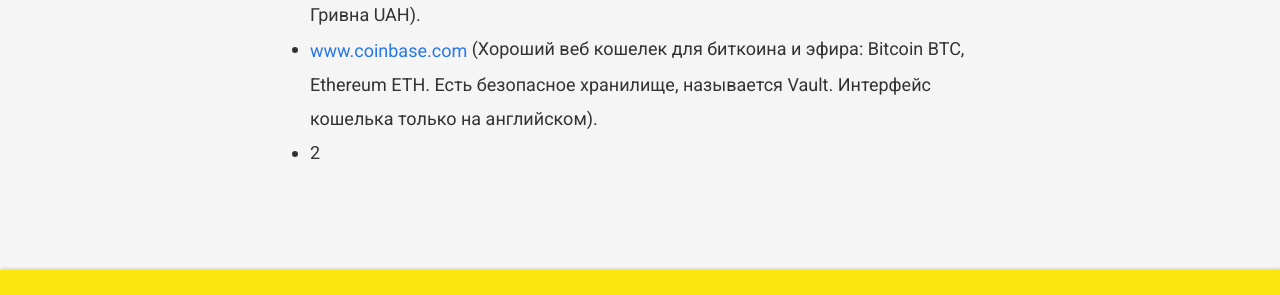
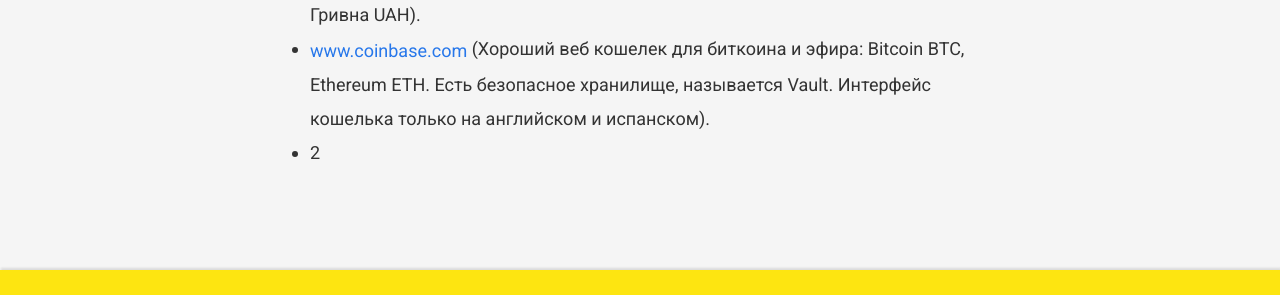
Before and after one commit to VadymVolos/vadymvolos.github.io, a Jekyll site: the page built from exchange-rates.md, in a window 1280 px wide. Shown: the part 494-789 px from the top of the page. Built offline with Jekyll 4.4.1, drawn with Linux system fonts in a browser that asks for light colours; nearby versions of some CDN libraries; a script that is not in the unit is left out; comment, search, counter and statistics services are not loaded.

Commit message:
Update exchange-rates.md

```diff
--- a/exchange-rates.md
+++ b/exchange-rates.md
@@ -103,7 +103,7 @@
 <h3>Спонсоры данной страницы кошельки:</h3>
 <ul>
     <li><a rel="nofollow" target="_blank" class="hvr-wobble-vertical" href="https://ru.cryptonator.com/auth/signup/101248575" onclick="ga('send', 'event', 'outbound', 'click', 'https://ru.cryptonator.com/auth/signup/101248575');">ru.cryptonator.com</a>   (Мультвалютный кошелек с маленькой комиссией. Валюты: Bitcoin BTC, Blackcoin BLK, Dash DASH, Dogecoin DOGE, Emercoin EMC, Ethereum ETH (скоро), Ethereum Classic ETC (скоро), Litecoin LTC, Monero XMR, Peercoin PPC, Primecoin XPM, Reddcoin RDD, Zcash ZEC, Рубль RUR, Доллар USD, Евро EUR, Гривна UAH).</li>
-     <li><a rel="nofollow" target="_blank" class="hvr-wobble-vertical" href="https://www.coinbase.com/join/58b05c1686868e5d8bb1aec7" onclick="ga('send', 'event', 'outbound', 'click', 'https://www.coinbase.com/join/58b05c1686868e5d8bb1aec7');">www.coinbase.com</a>   (Хороший веб кошелек для биткоина и эфира: Bitcoin BTC, Ethereum ETH. Есть безопасное хранилище, называется Vault. Интерфейс кошелька только на английском).</li>
+     <li><a rel="nofollow" target="_blank" class="hvr-wobble-vertical" href="https://www.coinbase.com/join/58b05c1686868e5d8bb1aec7" onclick="ga('send', 'event', 'outbound', 'click', 'https://www.coinbase.com/join/58b05c1686868e5d8bb1aec7');">www.coinbase.com</a>   (Хороший веб кошелек для биткоина и эфира: Bitcoin BTC, Ethereum ETH. Есть безопасное хранилище, называется Vault. Интерфейс кошелька только на английском и испанском).</li>
 
     <li>2</li>
 </ul>
```
